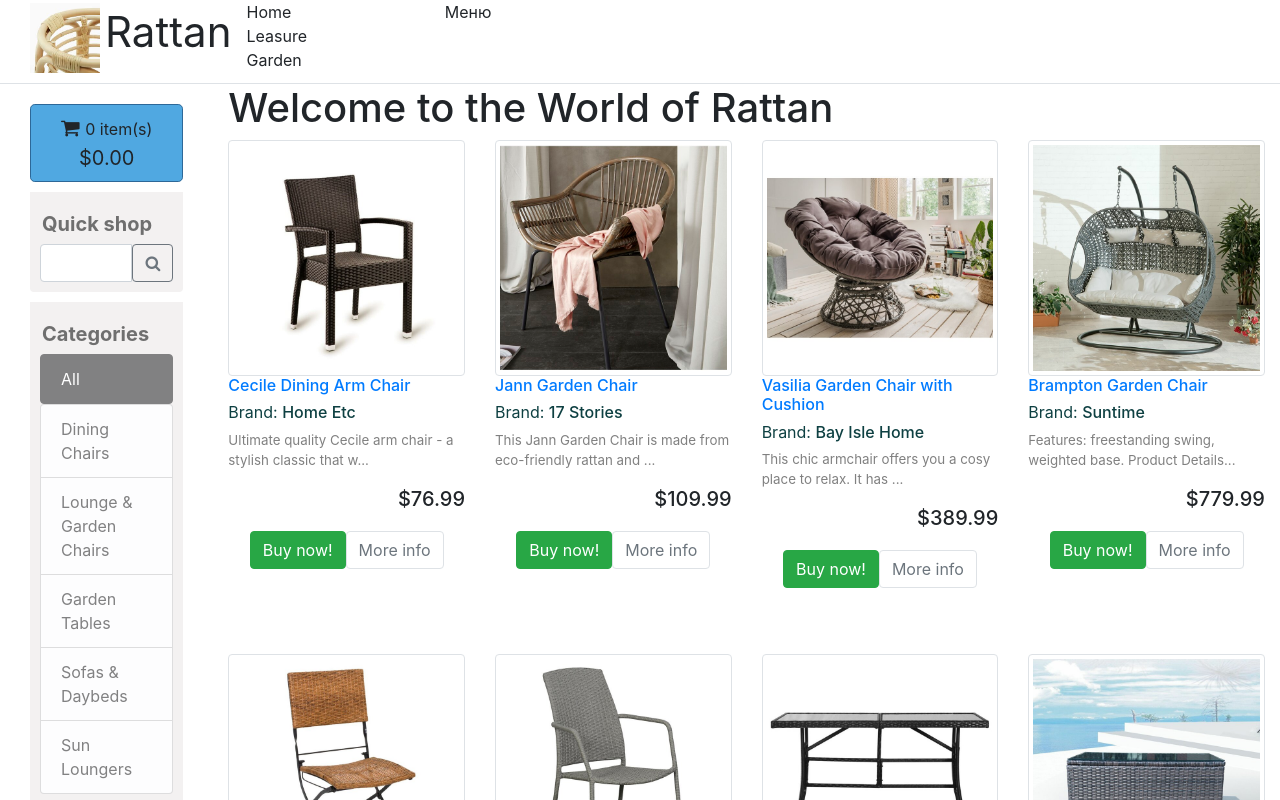
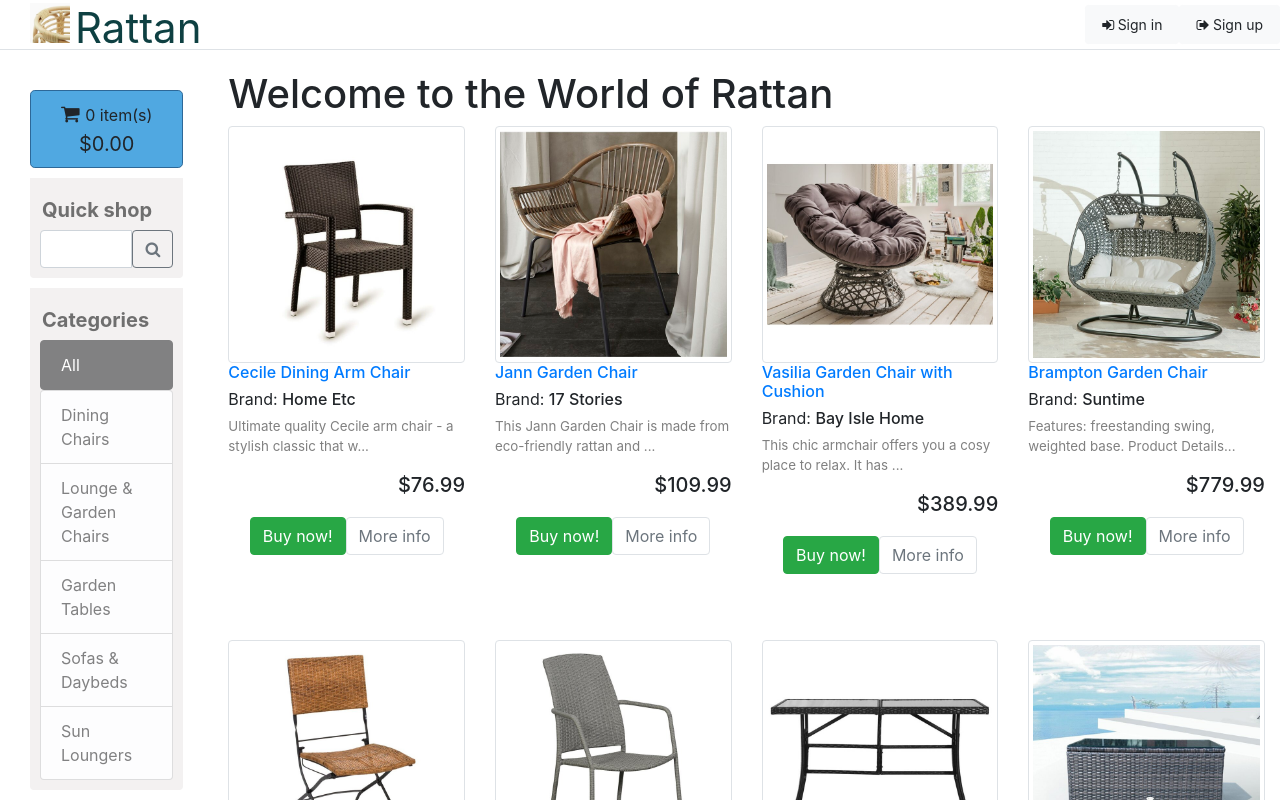
Before and after one commit to alexnas/re-plemebel, a React (Create React App) app: page / in a window 1280 px wide. Shown: the top 800 px of the page. Built offline with nearby package versions, Linux system fonts and the light colour scheme.

Commit message:
Made makeup for header.

```diff
--- a/package.json
+++ b/package.json
@@ -21,7 +21,7 @@
     "redux-thunk": "^2.3.0"
   },
   "scripts": {
-    "start": "react-scripts start",
+    "start": "PORT=3006 react-scripts start",
     "build": "react-scripts build",
     "test": "react-scripts test",
     "eject": "react-scripts eject"
--- /dev/null
+++ b/src/containers/authentication/authentication.js
@@ -0,0 +1,7 @@
+import React from 'react';
+
+const Authentication = () => {
+  return <div>Authentication</div>;
+};
+
+export default Authentication;
--- /dev/null
+++ b/src/containers/header/header.css
@@ -0,0 +1,32 @@
+.topbar {
+  display: -webkit-flex;
+  display: flex;
+  justify-content: space-between;
+  height: 50px;
+}
+ul {
+  display: -webkit-flex;
+  display: flex;
+  flex-direction: row;
+  justify-content: space-between;
+}
+.mb-20 {
+  margin-bottom: 20px;
+}
+.topbar .nav-item .nav-link {
+  margin-top: 5px;
+}
+.logo-image {
+  margin: 0 5px 10px 30px;
+  max-height: 40px;
+  margin-top: -20px;
+  width: auto;
+}
+.logo-name {
+  font-size: 42px;
+  line-height: 45px;
+  color: #0e4042;
+}
+.brand span {
+  font-weight: normal;
+}
--- a/src/containers/header/header.js
+++ b/src/containers/header/header.js
@@ -1,26 +1,39 @@
 import React from 'react';
+import { Link, NavLink } from 'react-router-dom';
+
+import './header.css';
 
 const Header = () => {
   return (
-    <div className='row border-bottom'>
-      <div className='pl-200'>
+    <div className='row border-bottom topbar mb-20'>
+      <Link to='/' className='navbar-brand pl-200 logo-wrap'>
         <img
           src='/images/rattan1.jpeg'
           className='logo-image'
           alt='World of Rattan'
         />
         <span className='logo-name'>Rattan</span>
-      </div>
-      <div className='col-md-2'>
-        <div>Home</div>
-        <div>Leasure</div>
-        <div>Garden</div>
-      </div>
-      <div>
-        <div>Меню</div>
-      </div>
+      </Link>
+
+      <ul className='nav'>
+        <li className='nav-item'>
+          <NavLink className='nav-link btn btn-light btn-sm' to='/login'>
+            <i class='fa fa-sign-in' aria-hidden='true'>
+              &nbsp;
+            </i>
+            Sign in
+          </NavLink>
+        </li>
+        <li className='nav-item'>
+          <NavLink className='nav-link  btn btn-light btn-sm' to='/register'>
+            <i class='fa fa-sign-out' aria-hidden='true'>
+              &nbsp;
+            </i>
+            Sign up
+          </NavLink>
+        </li>
+      </ul>
     </div>
   );
 };
-
 export default Header;
--- a/src/index.css
+++ b/src/index.css
@@ -80,7 +80,6 @@ code {
   font-size: smaller;
   color: grey;
 }
-
 .details {
   border-bottom: 1px dashed #e5e5e5;
   overflow: hidden;
@@ -141,18 +140,3 @@ code {
 .delete-cart:hover {
   cursor: pointer;
 }
-
-.logo-image {
-  margin: 0 5px 10px 30px;
-  max-height: 70px;
-  width: auto;
-}
-.logo-name {
-  font-size: 42px;
-}
-.brand {
-  color: #0e4042;
-}
-.brand span {
-  font-weight: normal;
-}
--- a/src/routes.js
+++ b/src/routes.js
@@ -4,12 +4,15 @@ import { Switch, Route } from 'react-router-dom';
 import Articles from './containers/articles/articles';
 import Article from './containers/article/article';
 import Basket from './containers/basket/basket';
+import Authentication from './containers/authentication/authentication';
 
 export default (
   <Switch>
     <Route exact path='/' component={Articles} />
-    <Route exact path='/categories/:id' component={Articles} />
-    <Route exact path='/articles/:id' component={Article} />
-    <Route exact path='/basket' component={Basket} />
+    <Route path='/categories/:id' component={Articles} />
+    <Route path='/articles/:id' component={Article} />
+    <Route path='/basket' component={Basket} />
+    <Route path='/login' component={Authentication} />
+    <Route path='/register' component={Authentication} />
   </Switch>
 );
```
